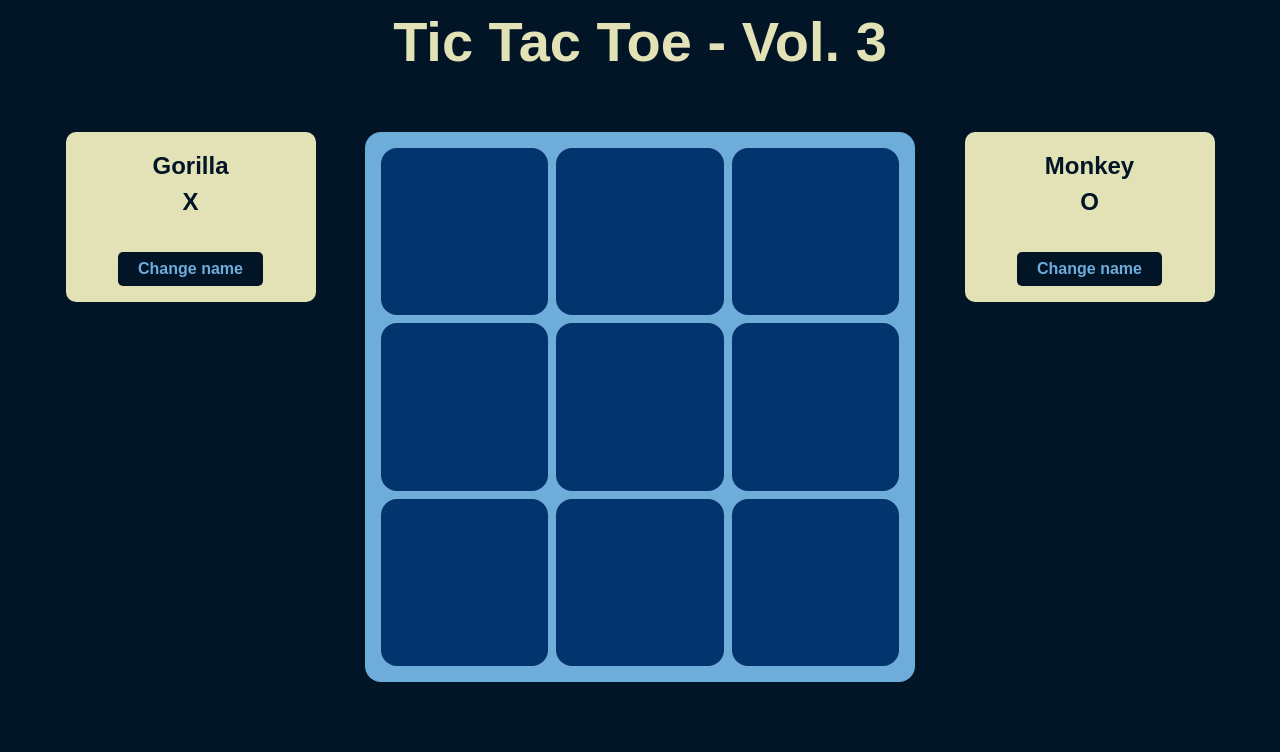
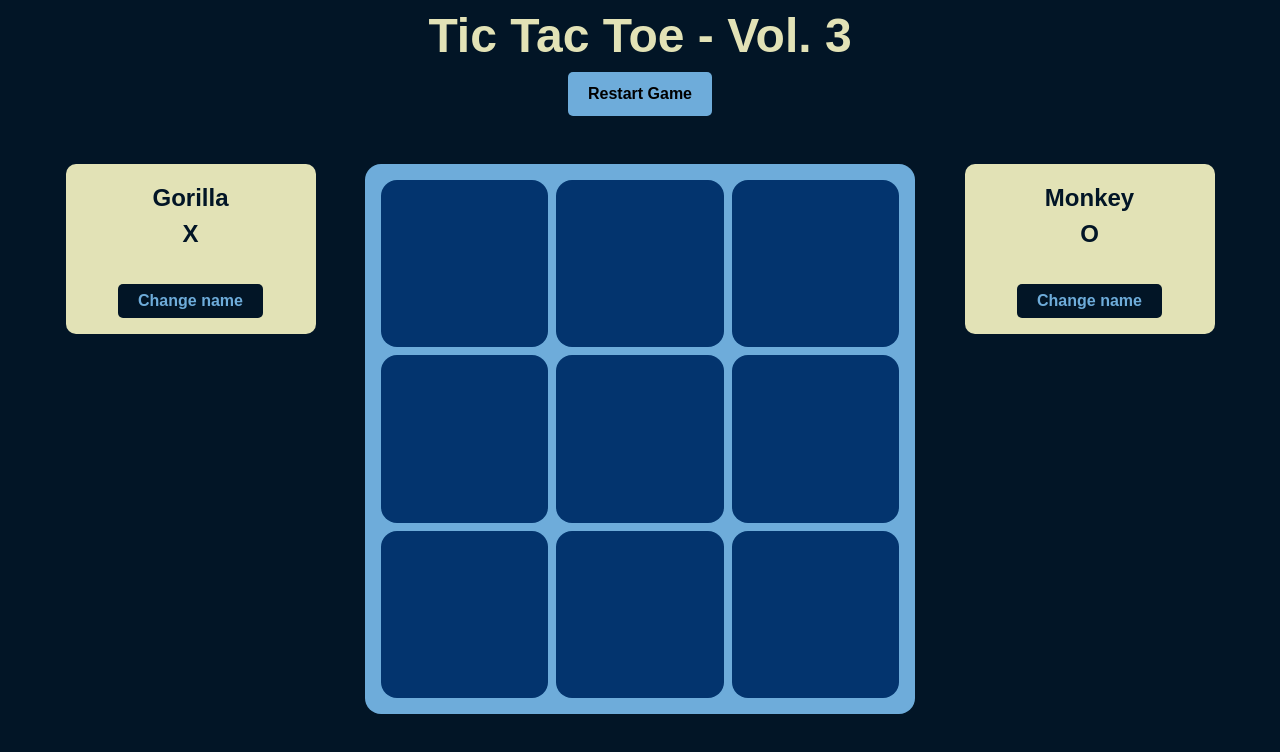
Before and after one commit to Tou1lle/tic-tac-toe-top3, a plain HTML site: page index.html in a window 1280 px wide. Drawn offline with Linux system fonts and the light colour scheme.

Commit message:
Add button for restart

```diff
--- a/index.html
+++ b/index.html
@@ -10,7 +10,10 @@
   <script src="scripts/tic-tac-toe.js" defer></script>
 </head>
 <body>
-  <div class="top-side">Tic Tac Toe - Vol. 3</div>
+  <div class="top-side">
+    <div>Tic Tac Toe - Vol. 3</div>
+    <button class="restart">Restart Game</button>
+  </div>
   <div class="bottom-side">
     <div class="player-container">
       <div class="player-info">
--- a/styles/styles.css
+++ b/styles/styles.css
@@ -17,8 +17,24 @@ body {
 
 .top-side {
   text-align: center;
-  font-size: 3.5rem;
   font-weight: bold;
+}
+
+.top-side div {
+  font-size: 3rem;
+}
+
+.top-side button {
+  font-size: 1rem;
+  padding: 10px 20px;
+  border: none;
+  border-radius: 5px;
+  background-color: var(--light-board);
+}
+
+.top-side button:hover {
+  cursor: pointer;
+  outline: 2px solid var(--light-text);
 }
 
 .bottom-side {
```
